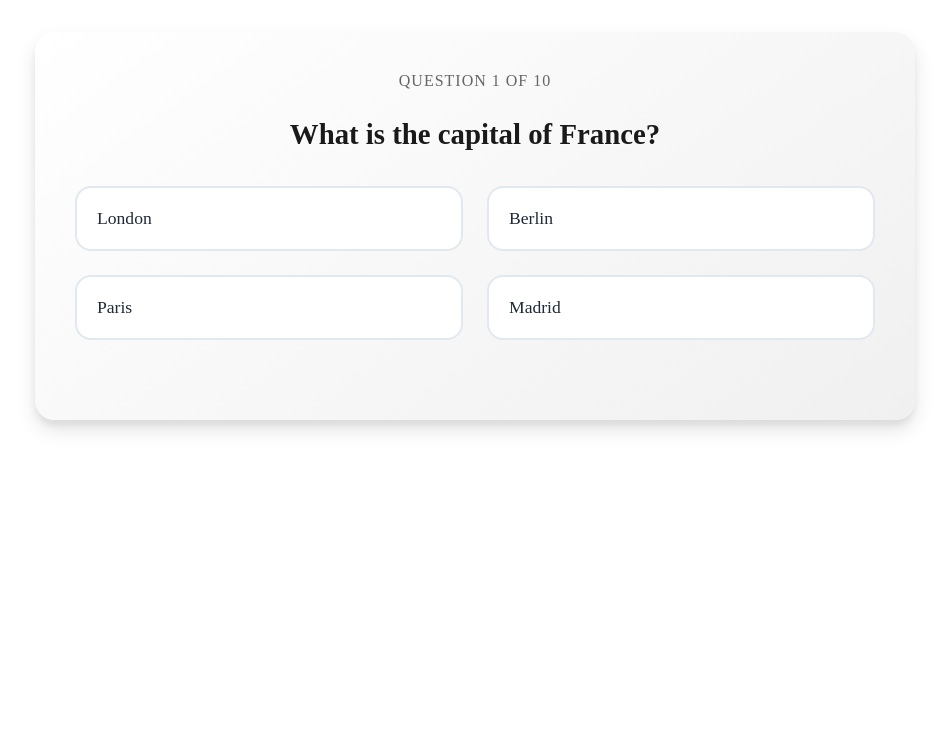
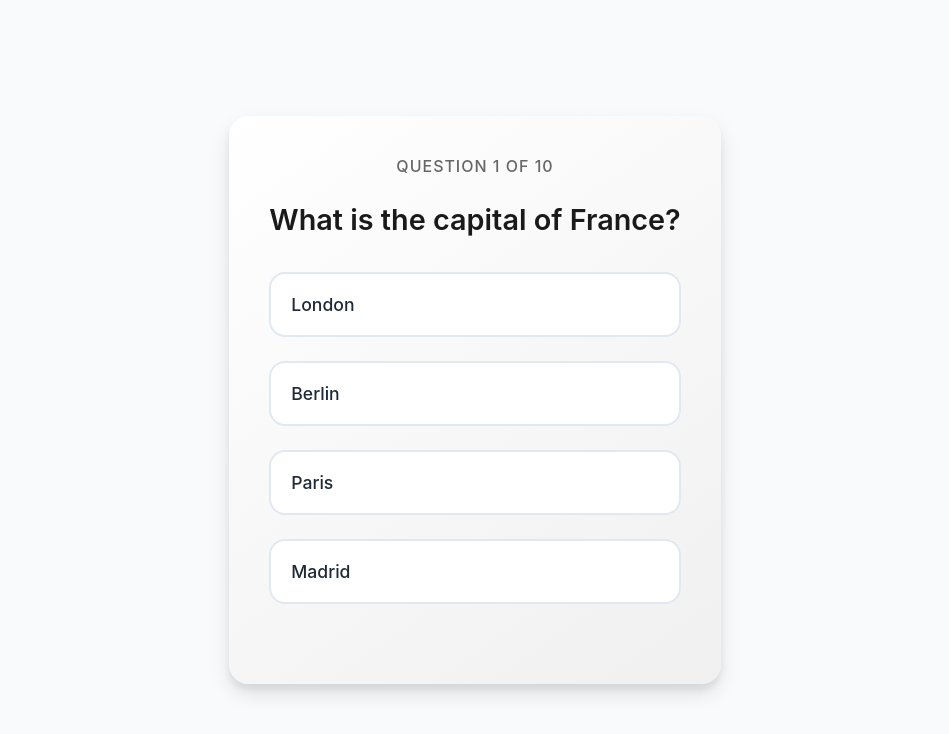
Before and after one commit to davidjhoseph/vzy_assesment, a Vue app: page / in a window 1280 px wide. Shown: the top 734 px of the page, without its empty margins (165-1114 px from the left). Built offline with nearby package versions, Linux system fonts and the light colour scheme.

Commit message:
more layout and styling update

```diff
--- a/index.html
+++ b/index.html
@@ -1,10 +1,12 @@
 <!DOCTYPE html>
-<html lang="">
+<html lang="en">
   <head>
     <meta charset="UTF-8">
     <link rel="icon" href="/favicon.ico">
     <meta name="viewport" content="width=device-width, initial-scale=1.0">
-    <title>Vite App</title>
+    <meta name="description" content="Interactive Quiz Application">
+    <meta name="theme-color" content="#f8fafc">
+    <title>Quiz App</title>
   </head>
   <body>
     <div id="app"></div>
--- a/src/App.vue
+++ b/src/App.vue
@@ -3,7 +3,20 @@ import Poll from './components/Poll.vue'
 </script>
 
 <template>
-  <div>
+  <div class="app-container">
     <Poll />
   </div>
 </template>
+
+<style>
+.app-container {
+  flex: 1;
+  display: flex;
+  flex-direction: column;
+  align-items: center;
+  justify-content: center;
+  width: 100%;
+  max-width: 1200px;
+  margin: 0 auto;
+}
+</style>
--- a/src/assets/main.css
+++ b/src/assets/main.css
@@ -0,0 +1,24 @@
+/* Reset default styles */
+* {
+  margin: 0;
+  padding: 0;
+  box-sizing: border-box;
+}
+
+body {
+  font-family: -apple-system, BlinkMacSystemFont, 'Segoe UI', Roboto, Oxygen, Ubuntu, Cantarell, 'Open Sans', 'Helvetica Neue', sans-serif;
+  -webkit-font-smoothing: antialiased;
+  -moz-osx-font-smoothing: grayscale;
+  background: #f8fafc;
+  color: #1f2937;
+  min-height: 100vh;
+  display: flex;
+  flex-direction: column;
+}
+
+#app {
+  flex: 1;
+  display: flex;
+  flex-direction: column;
+  padding: 1rem;
+}
--- a/src/components/Poll.vue
+++ b/src/components/Poll.vue
@@ -38,27 +38,18 @@
         </div>
       </div>
 
+    </template>
     <div class="navigation-buttons">
-        <button
-          v-if="currentQuestionIndex > 0"
-          @click="previousQuestion"
-          class="nav-button">
+      <button v-if="currentQuestionIndex > 0 && !quizComplete" @click="previousQuestion" class="nav-button">
         ← Previous
       </button>
-        <button
-          v-if="hasVoted && !quizComplete"
-          @click="nextQuestion"
-          class="nav-button">
+      <button v-if="hasVoted && !quizComplete" @click="nextQuestion" class="nav-button">
         Next →
       </button>
-        <button
-          v-if="quizComplete"
-          @click="restartQuiz"
-          class="nav-button restart">
+      <button v-if="quizComplete" @click="restartQuiz" class="nav-button restart">
         Restart Quiz
       </button>
     </div>
-    </template>
 
   </div>
 </template>
```
Lines whose indentation alone changed are shown as unchanged.
